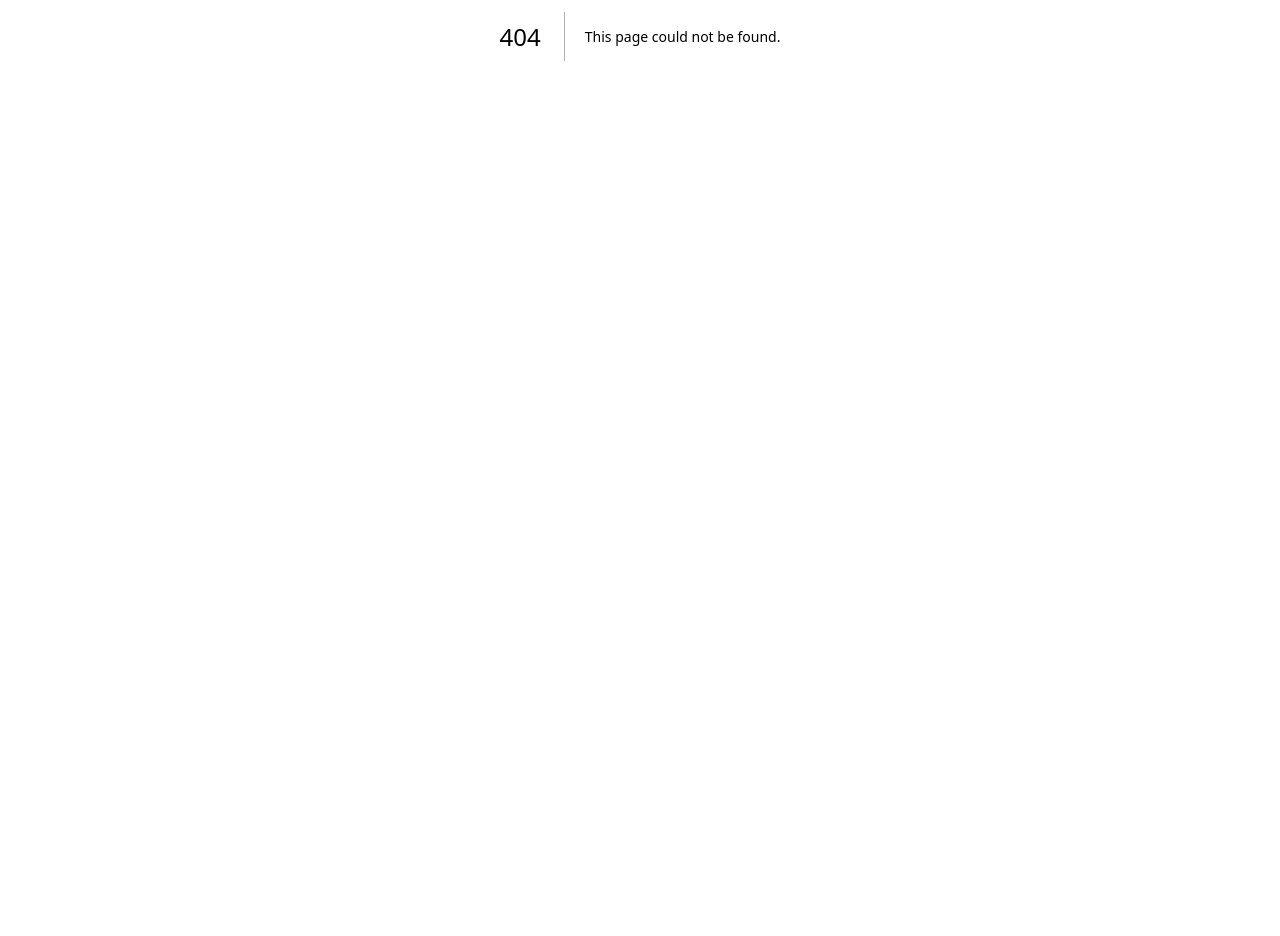
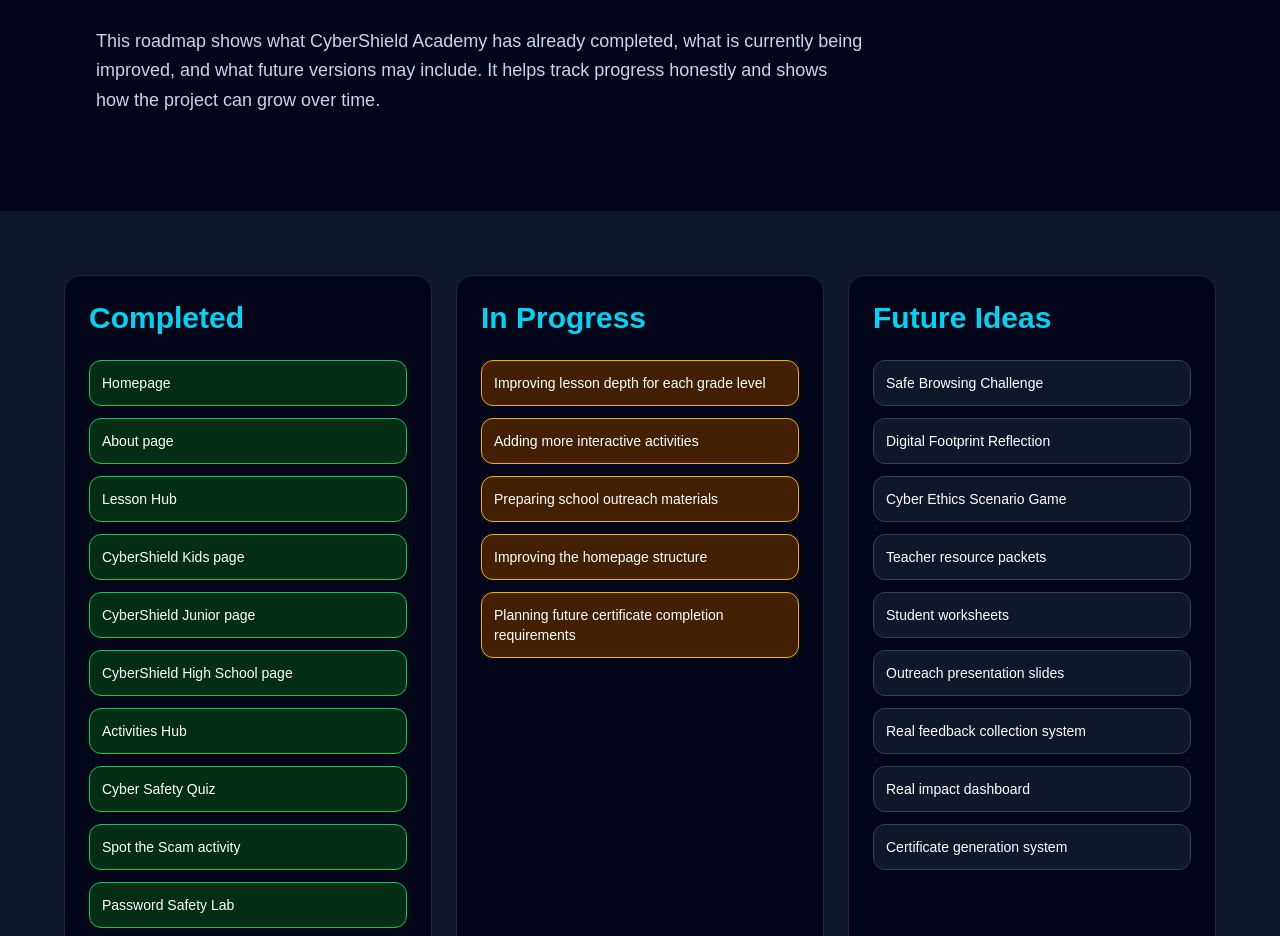
Before and after one commit to sanjith-cpu/cybershield-academy, a Next.js app: page /roadmap in a window 1280 px wide. Before the commit this address had no page. Shown: the part 364-1300 px from the top of the page. Before the commit the page ends 800 px from the top, so only its background shows below. Built offline with nearby package versions, Linux system fonts and the light colour scheme.

Commit message:
Add project roadmap page

```diff
--- a/app/page.tsx
+++ b/app/page.tsx
@@ -147,6 +147,11 @@ export default function Home() {
   		href="/feedback"
 	    />
 	    <FeatureCard
+  		title="Project Roadmap"
+  		description="CyberShield Academy tracks completed features, current improvements, future ideas, and version goals."
+  		href="/roadmap"
+	    />
+	    <FeatureCard
   		title="Activities Hub"
   		description="Students can access all interactive CyberShield activities, including quizzes, scam practice, and password 		safety labs."
   		href="/activities"
--- /dev/null
+++ b/app/roadmap/page.tsx
@@ -0,0 +1,251 @@
+import Footer from "@/components/Footer";
+import Navbar from "@/components/Navbar";
+
+const completedItems = [
+  "Homepage",
+  "About page",
+  "Lesson Hub",
+  "CyberShield Kids page",
+  "CyberShield Junior page",
+  "CyberShield High School page",
+  "Activities Hub",
+  "Cyber Safety Quiz",
+  "Spot the Scam activity",
+  "Password Safety Lab",
+  "Resources page",
+  "Certificate Pathways page",
+  "School Outreach page",
+  "Impact Tracker page",
+  "Feedback Center page",
+];
+
+const inProgressItems = [
+  "Improving lesson depth for each grade level",
+  "Adding more interactive activities",
+  "Preparing school outreach materials",
+  "Improving the homepage structure",
+  "Planning future certificate completion requirements",
+];
+
+const futureItems = [
+  "Safe Browsing Challenge",
+  "Digital Footprint Reflection",
+  "Cyber Ethics Scenario Game",
+  "Teacher resource packets",
+  "Student worksheets",
+  "Outreach presentation slides",
+  "Real feedback collection system",
+  "Real impact dashboard",
+  "Certificate generation system",
+];
+
+const versionPlans = [
+  {
+    version: "Version 1",
+    status: "Current Build",
+    goal: "Create a strong educational website with learning paths, activities, resources, outreach information, and impact planning.",
+    features: [
+      "Main learning paths",
+      "Interactive activities",
+      "Resources page",
+      "Certificates preview",
+      "Outreach and impact pages",
+    ],
+  },
+  {
+    version: "Version 1.5",
+    status: "Next Improvement",
+    goal: "Make the platform more useful for real school outreach and classroom use.",
+    features: [
+      "More lesson content",
+      "Printable worksheets",
+      "Teacher presentation materials",
+      "More student activities",
+      "Improved feedback system",
+    ],
+  },
+  {
+    version: "Version 2",
+    status: "Future Goal",
+    goal: "Turn CyberShield Academy into a more advanced platform with real tracking, dashboards, and stronger student learning tools.",
+    features: [
+      "Student progress tracking",
+      "Certificate generation",
+      "Impact dashboard",
+      "Admin or teacher tools",
+      "Database-connected feedback",
+    ],
+  },
+];
+
+export default function RoadmapPage() {
+  return (
+    <main className="min-h-screen bg-slate-950 text-white">
+      <Navbar />
+
+      <section className="px-8 py-24 max-w-6xl mx-auto">
+        <p className="mb-4 text-cyan-400 font-semibold">
+          Project Roadmap
+        </p>
+
+        <h1 className="text-4xl md:text-6xl font-extrabold leading-tight mb-6">
+          CyberShield Academy development roadmap.
+        </h1>
+
+        <p className="text-lg text-slate-300 leading-relaxed max-w-3xl">
+          This roadmap shows what CyberShield Academy has already completed,
+          what is currently being improved, and what future versions may include.
+          It helps track progress honestly and shows how the project can grow
+          over time.
+        </p>
+      </section>
+
+      <section className="px-8 py-16 bg-slate-900">
+        <div className="max-w-6xl mx-auto grid md:grid-cols-3 gap-6">
+          <div className="rounded-2xl bg-slate-950 border border-slate-800 p-6">
+            <h2 className="text-3xl font-bold text-cyan-400 mb-6">
+              Completed
+            </h2>
+
+            <div className="space-y-3">
+              {completedItems.map((item) => (
+                <div
+                  key={item}
+                  className="rounded-xl border border-green-500 bg-green-950 p-3 text-sm"
+                >
+                  {item}
+                </div>
+              ))}
+            </div>
+          </div>
+
+          <div className="rounded-2xl bg-slate-950 border border-slate-800 p-6">
+            <h2 className="text-3xl font-bold text-cyan-400 mb-6">
+              In Progress
+            </h2>
+
+            <div className="space-y-3">
+              {inProgressItems.map((item) => (
+                <div
+                  key={item}
+                  className="rounded-xl border border-yellow-500 bg-yellow-950 p-3 text-sm"
+                >
+                  {item}
+                </div>
+              ))}
+            </div>
+          </div>
+
+          <div className="rounded-2xl bg-slate-950 border border-slate-800 p-6">
+            <h2 className="text-3xl font-bold text-cyan-400 mb-6">
+              Future Ideas
+            </h2>
+
+            <div className="space-y-3">
+              {futureItems.map((item) => (
+                <div
+                  key={item}
+                  className="rounded-xl border border-slate-700 bg-slate-900 p-3 text-sm"
+                >
+                  {item}
+                </div>
+              ))}
+            </div>
+          </div>
+        </div>
+      </section>
+
+      <section className="px-8 py-16">
+        <div className="max-w-6xl mx-auto">
+          <h2 className="text-3xl font-bold mb-8">
+            Version Plan
+          </h2>
+
+          <div className="space-y-6">
+            {versionPlans.map((plan) => (
+              <div
+                key={plan.version}
+                className="rounded-2xl bg-slate-900 border border-slate-800 p-6"
+              >
+                <div className="flex flex-col md:flex-row md:items-start md:justify-between gap-4 mb-5">
+                  <div>
+                    <p className="text-sm text-slate-400 mb-2">
+                      {plan.status}
+                    </p>
+
+                    <h3 className="text-3xl font-bold text-cyan-400">
+                      {plan.version}
+                    </h3>
+                  </div>
+
+                  <div className="rounded-full border border-cyan-500 px-4 py-2 text-sm text-cyan-400">
+                    CyberShield Academy
+                  </div>
+                </div>
+
+                <p className="text-slate-300 leading-relaxed mb-5">
+                  {plan.goal}
+                </p>
+
+                <div className="grid md:grid-cols-2 lg:grid-cols-3 gap-3">
+                  {plan.features.map((feature) => (
+                    <div
+                      key={feature}
+                      className="rounded-xl border border-slate-800 bg-slate-950 p-4 text-sm text-slate-300"
+                    >
+                      {feature}
+                    </div>
+                  ))}
+                </div>
+              </div>
+            ))}
+          </div>
+        </div>
+      </section>
+
+      <section className="px-8 py-16 bg-slate-900">
+        <div className="max-w-6xl mx-auto grid md:grid-cols-2 gap-8">
+          <div className="rounded-2xl bg-slate-950 border border-slate-800 p-6">
+            <h2 className="text-3xl font-bold mb-4">
+              Why a roadmap matters
+            </h2>
+
+            <p className="text-slate-300 leading-relaxed">
+              A roadmap helps show that CyberShield Academy is being built with
+              a clear plan. It also makes it easier to explain what has already
+              been completed and what will be improved next.
+            </p>
+          </div>
+
+          <div className="rounded-2xl bg-slate-950 border border-slate-800 p-6">
+            <h2 className="text-3xl font-bold mb-4">
+              Honest progress tracking
+            </h2>
+
+            <p className="text-slate-300 leading-relaxed">
+              CyberShield Academy should clearly separate completed features
+              from future ideas. This makes the project more trustworthy for
+              students, teachers, schools, and college applications.
+            </p>
+          </div>
+        </div>
+      </section>
+
+      <section className="px-8 py-16">
+        <div className="max-w-4xl mx-auto text-center">
+          <h2 className="text-3xl font-bold mb-4">
+            Built step by step.
+          </h2>
+
+          <p className="text-slate-300 leading-relaxed">
+            CyberShield Academy is growing from a basic website into a structured
+            cybersecurity education platform with lessons, activities, outreach,
+            feedback, and measurable impact.
+          </p>
+        </div>
+      </section>
+
+      <Footer />
+    </main>
+  );
+}
--- a/components/Navbar.tsx
+++ b/components/Navbar.tsx
@@ -40,6 +40,10 @@ export default function Navbar() {
           Feedback
         </Link>
 
+        <Link href="/roadmap" className="hover:text-white transition">
+          Roadmap
+        </Link>
+
         <Link href="/about" className="hover:text-white transition">
           About
         </Link>
```
